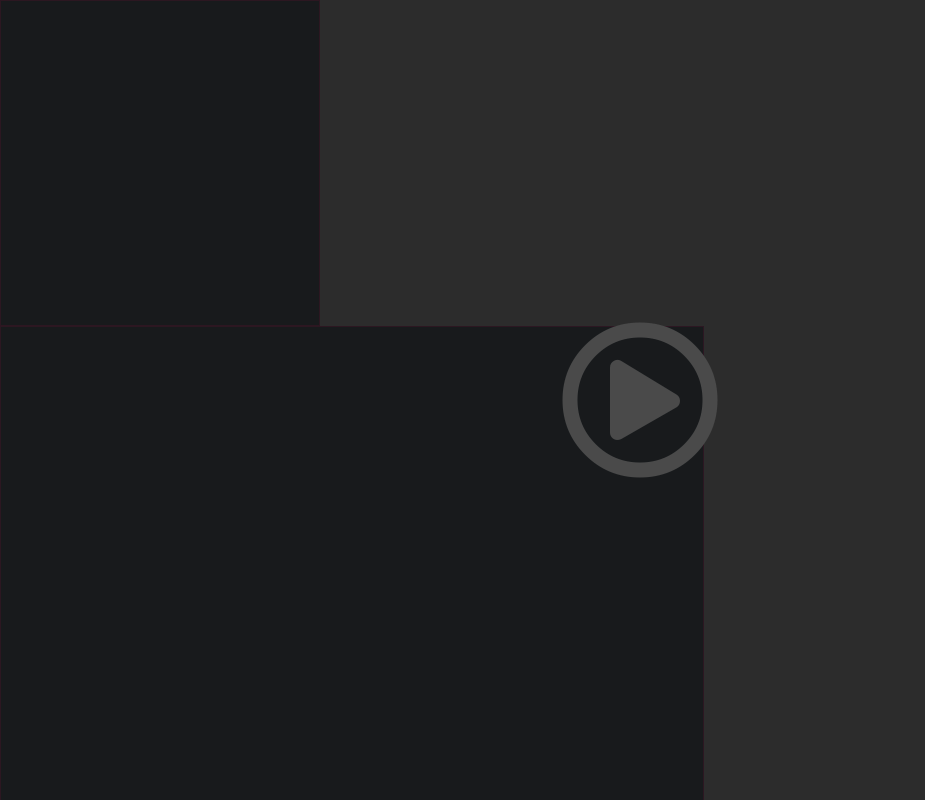
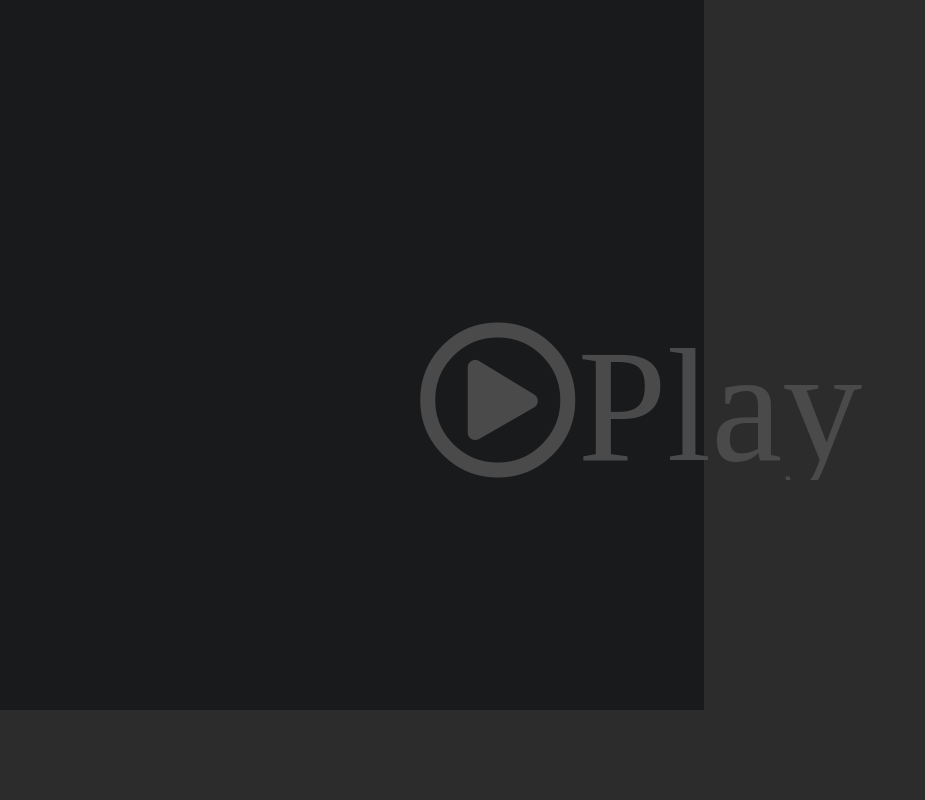
Before and after one commit to wwerner/piep, a React (Vite) app: page / in a window 1280 px wide. Shown: the top 800 px of the page, without its empty margins (0-925 px from the left). Built offline with nearby package versions, Linux system fonts and the light colour scheme.

Commit message:
Factor out cache component

```diff
--- a/src/App.tsx
+++ b/src/App.tsx
@@ -3,7 +3,7 @@ import { useEffect, useState } from "react";
 
 import * as Tone from "tone";
 import { useSynth } from "./components/Audio";
-import { Visuals } from "./components/Visuals";
+import { Polkadots } from "./components/Polkadots";
 
 import { digitGenerator } from "./pi";
 
@@ -14,17 +14,17 @@ const App = () => {
   const [started, setStarted] = useState(false);
   const start = () => setStarted(true);
 
-  const [chunk, setChunk] = useState<number[]>([]);
+  const [currentDigit, setCurrentDigit] = useState<number>(0);
   const [time, setTime] = useState<Tone.Unit.Time>(0);
 
-  useSynth(chunk, time);
+  useSynth(currentDigit, time);
 
   useEffect(() => {
     Tone.start()
       .then(() =>
         new Tone.Loop((time) => {
           setTime(time);
-          nextChunk();
+          setCurrentDigit(digits.next().value);
         }, "4n").start(0)
       )
       .then((_loop) => {
@@ -36,25 +36,18 @@ const App = () => {
       });
   }, [started]);
 
-  const nextChunk = () =>
-    setChunk(Array.from({ length: chunkSize }, () => digits.next().value));
-
   return (
     <div className="app">
       <div className={`modal ${started ? "" : "is-active"}`}>
         <div className="modal-background"></div>
         <div className="modal-content" style={{ textAlign: "center" }}>
-          <i
-            className="play-button far fa-10x fa-play-circle"
-            onClick={start}
-          ></i>
+          <i className="play-button far fa-10x fa-play-circle" onClick={start}>
+            Play
+          </i>
         </div>
       </div>
-      <div style={{width:"25vw"}}>
-       <Visuals chunk={chunk} time={time} />
-       </div>
-      <div style={{width:"55vw"}}>
-       <Visuals chunk={chunk} time={time} />
+      <div style={{ width: "55vw" }}>
+        <Polkadots digit={currentDigit} time={time} />
       </div>
     </div>
   );
--- a/src/components/Audio.tsx
+++ b/src/components/Audio.tsx
@@ -1,6 +1,7 @@
 import { useEffect, useState } from "react";
 import * as Tone from "tone";
 import { Unit } from "tone";
+import { useCache } from "./Cache";
 
 // prettier-ignore
 export const NOTES = [
@@ -20,8 +21,10 @@ export const NOTES = [
 ];
 const BASE_NOTE_IDX = 48; // C4
 
-export const useSynth = (chunk: number[], time: Tone.Unit.Time) => {
+export const useSynth = (digit: number, time: Tone.Unit.Time) => {
   const [synth, setSynth] = useState<Tone.PolySynth | undefined>(undefined);
+
+  const cache = useCache(digit, 1)
 
   useEffect(() => {
     setSynth(new Tone.PolySynth().toDestination());
@@ -30,7 +33,7 @@ export const useSynth = (chunk: number[], time: Tone.Unit.Time) => {
   useEffect(() => {
     if (synth) {
       synth.triggerAttackRelease(
-        chunk.map((d) => NOTES[BASE_NOTE_IDX + d]),
+        cache.map((d) => NOTES[BASE_NOTE_IDX + d]),
         "8n",
         time,
         0.5
--- /dev/null
+++ b/src/components/Cache.tsx
@@ -0,0 +1,11 @@
+import { useEffect, useState } from "react";
+
+export const useCache = (digit: number, size: number) => {
+  const [cache, setCache] = useState(Array.from({ length: size }, () => 0));
+
+  useEffect(() => {
+    setCache((s) => [digit, ...s].slice(0, size)); // poor man's ring buffer
+  }, [digit]);
+
+  return cache
+};
--- a/src/components/Visuals.tsx
+++ b/src/components/Polkadots.tsx
@@ -2,9 +2,10 @@ import React, { useEffect, useRef, useState } from "react";
 import { useColor } from "./Video";
 
 import * as CSS from "csstype";
+import { useCache } from "./Cache";
 
 type VisualsProps = {
-  chunk: number[];
+  digit: number;
   time: any;
 };
 
@@ -13,18 +14,13 @@ type CircleDefinition = {
   r: number;
   cx: number;
   cy: number;
+  key?: string;
 };
-export const Visuals = ({ chunk, time }: VisualsProps) => {
+export const Polkadots = ({ digit: chunk, time }: VisualsProps) => {
   const maxDots = 15;
   const color = useColor(chunk, time);
   const [dots, setDots] = useState<CircleDefinition[]>([]);
-  const [cache, setCache] = useState([0, 0, 0, 0, 0]);
-
-  const svg = useRef<SVGSVGElement>(null);
-
-  useEffect(() => {
-    setCache((s) => [...chunk, ...s].slice(0, 5)); // poor man's ring buffer
-  }, [chunk]);
+  const cache = useCache(chunk, 5)
 
   useEffect(() => {
     if (cache.length > 4) {
@@ -33,9 +29,10 @@ export const Visuals = ({ chunk, time }: VisualsProps) => {
         [
           {
             fill: color,
-            r: cache[0]/2,
+            r: cache[0] / 2,
             cx: Math.max(cache[0], 10 * cache[1] + cache[2] - 2 * cache[0]),
             cy: Math.max(cache[0], 10 * cache[3] + cache[4] - 2 * cache[0]),
+            key: cache.reduce((i, acc) => acc + i, ""),
           },
           ...s,
         ].slice(0, maxDots)
@@ -44,12 +41,10 @@ export const Visuals = ({ chunk, time }: VisualsProps) => {
   }, [time]);
 
   return (
-    <div
-      style={{ backgroundColor: "slategray", border: "1px solid hotpink" }}
-    >
-      <svg viewBox="0 0 100 100" preserveAspectRatio="xMidYMid meet" ref={svg}>
+    <div style={{ backgroundColor: "slategray" }}>
+      <svg viewBox="0 0 100 100">
         {dots?.map((d, idx) => (
-          <circle {...d} key={idx}></circle>
+          <circle {...d} key={idx} className="polkadot"></circle>
         ))}
       </svg>
     </div>
--- a/src/components/Video.tsx
+++ b/src/components/Video.tsx
@@ -2,17 +2,14 @@ import React, { useEffect, useState } from "react";
 import * as Tone from "tone";
 
 import * as CSS from "csstype";
+import { useCache } from "./Cache";
 
-export const useColor = (chunk: number[], time: Tone.Unit.Time) => {
+export const useColor = (digit: number, time: Tone.Unit.Time) => {
   const [color, setColor] = useState<CSS.Property.Color>("black");
-  const [cache, setCache] = useState([0, 0, 0, 0, 0, 0, 0, 0, 0]);
+  const cache = useCache(digit, 9);
 
   const asRgbPart = (digits: number[]) =>
     (digits[0] * 100 + digits[1] * 10 + digits[2]) % 255;
-
-  useEffect(() => {
-    setCache((s) => [...chunk, ...s].slice(0, 9)); // poor man's ring buffer
-  }, [chunk]);
 
   useEffect(() => {
     setColor(
--- a/src/components/index.tsx
+++ b/src/components/index.tsx
@@ -1,3 +1,4 @@
 import Player from "./Player";
+import {Polkadots} from "./Polkadots";
 
-export { Player };
+export { Player, Polkadots };
--- a/src/index.scss
+++ b/src/index.scss
@@ -53,3 +53,7 @@
   cursor: pointer;
   color: #ffffff;
 }
+
+.polkadot {
+
+}
```
